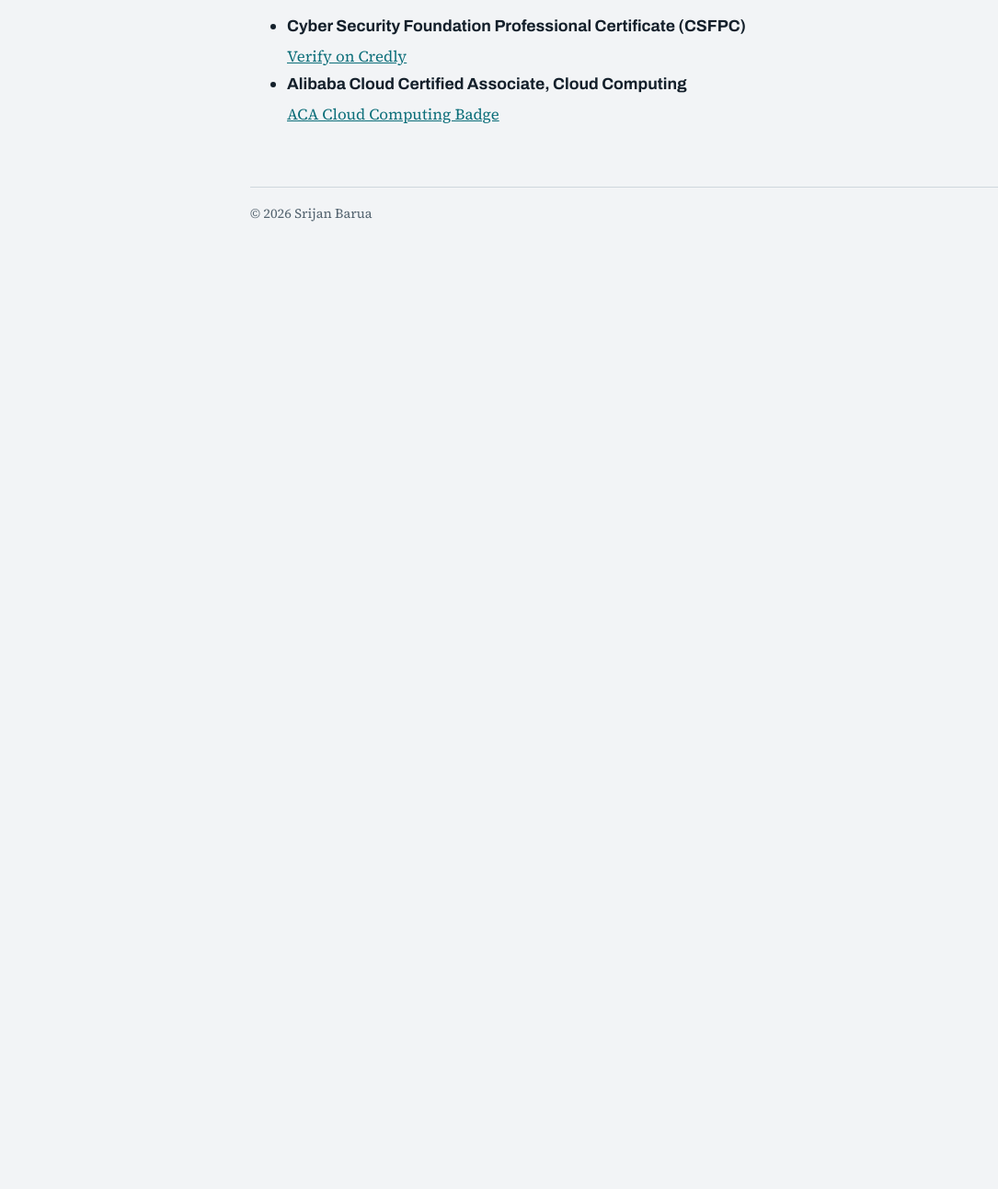
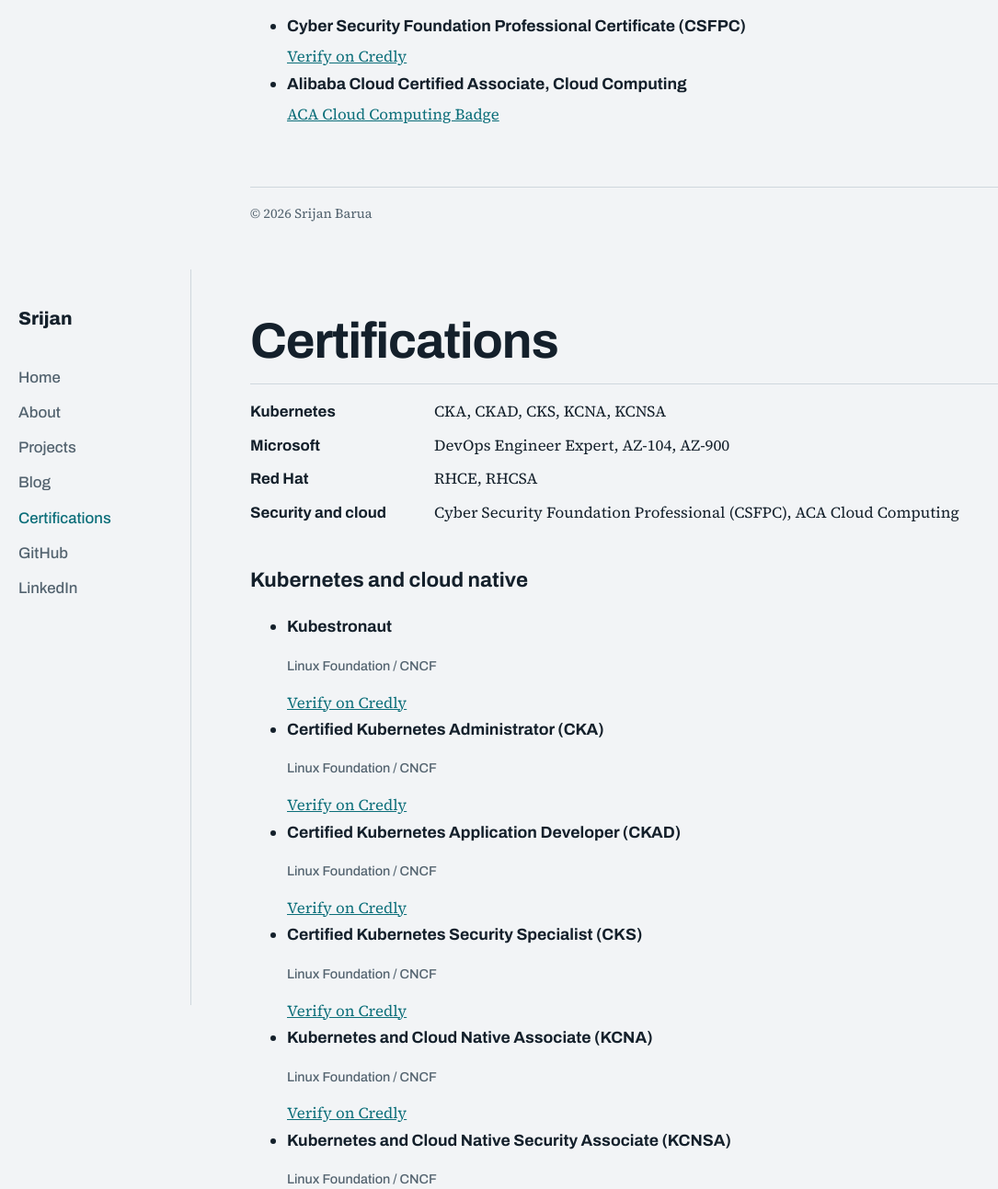
Before and after one commit to srijanb40/srijan-barua.github.io, a plain HTML site: page certifications.html in a window 1280 px wide. Shown: the part 1874-3167 px from the top of the page at 92% size, without its empty margins (0-1085 px from the left). Before the commit the page ends 2167 px from the top, so only its background shows below. Drawn offline with Linux system fonts and the light colour scheme.

Commit message:
Add portfolio blog navigation and article pages

```diff
--- a/certifications.html
+++ b/certifications.html
@@ -41,3 +41,46 @@
 <li class="cert"><h3>Alibaba Cloud Certified Associate, Cloud Computing</h3><a class="verify" href="https://xuecdn2.aliyunedu.net/img_b534ccb43c14ece6116c8f2a54babbb4.png" target="_blank" rel="noopener">ACA Cloud Computing Badge</a></div></li>
 </ul>
 <footer>© 2026 Srijan Barua</footer></main></body></html>
+<!DOCTYPE html>
+<html lang="en"><head><meta charset="UTF-8"><meta name="viewport" content="width=device-width, initial-scale=1">
+<title>Certifications | Srijan</title><meta name="description" content="Srijan: platform engineer focused on Kubernetes, GitOps, DevSecOps and observability.">
+<link rel="preconnect" href="https://fonts.googleapis.com"><link rel="preconnect" href="https://fonts.gstatic.com" crossorigin>
+<link href="https://fonts.googleapis.com/css2?family=Archivo:wght@500;700;800&family=Source+Serif+4:wght@400;600&display=swap" rel="stylesheet">
+<link rel="stylesheet" href="css/style.css"></head><body>
+<nav aria-label="Main"><a class="name" href="index.html">Srijan</a>
+<a href="index.html">Home</a><a href="about.html">About</a><a href="projects.html">Projects</a><a href="blog/index.html">Blog</a><a href="certifications.html" aria-current="page">Certifications</a>
+<a href="https://github.com/srijanb40">GitHub</a><a href="https://www.linkedin.com/in/srijanbarua/">LinkedIn</a></nav><main>
+<h1>Certifications</h1>
+<dl>
+<dt>Kubernetes</dt><dd>CKA, CKAD, CKS, KCNA, KCNSA</dd>
+<dt>Microsoft</dt><dd>DevOps Engineer Expert, AZ-104, AZ-900</dd>
+<dt>Red Hat</dt><dd>RHCE, RHCSA</dd>
+<dt>Security and cloud</dt><dd>Cyber Security Foundation Professional (CSFPC), ACA Cloud Computing</dd>
+</dl>
+
+<h2>Kubernetes and cloud native</h2>
+<ul class="certs">
+<li class="cert"><h3>Kubestronaut</h3><p class="meta">Linux Foundation / CNCF</p><a class="verify" href="https://www.credly.com/badges/cf92408f-b18c-43a7-9ee2-63186228292d/public_url" target="_blank" rel="noopener">Verify on Credly</a></div></li>
+<li class="cert"><h3>Certified Kubernetes Administrator (CKA)</h3><p class="meta">Linux Foundation / CNCF</p><a class="verify" href="https://www.credly.com/badges/4a30fce7-e565-4737-967a-24797c1f8418/public_url" target="_blank" rel="noopener">Verify on Credly</a></div></li>
+<li class="cert"><h3>Certified Kubernetes Application Developer (CKAD)</h3><p class="meta">Linux Foundation / CNCF</p><a class="verify" href="https://www.credly.com/badges/5b80137f-e5d7-4dbb-a678-45dcc6a5ad83/public_url" target="_blank" rel="noopener">Verify on Credly</a></div></li>
+<li class="cert"><h3>Certified Kubernetes Security Specialist (CKS)</h3><p class="meta">Linux Foundation / CNCF</p><a class="verify" href="https://www.credly.com/badges/28fd3dae-4f56-40b6-8e22-165505a3f5c1/public_url" target="_blank" rel="noopener">Verify on Credly</a></div></li>
+<li class="cert"><h3>Kubernetes and Cloud Native Associate (KCNA)</h3><p class="meta">Linux Foundation / CNCF</p><a class="verify" href="https://www.credly.com/badges/36356258-b0d2-48ec-9968-348809170e97/public_url" target="_blank" rel="noopener">Verify on Credly</a></div></li>
+<li class="cert"><h3>Kubernetes and Cloud Native Security Associate (KCNSA)</h3><p class="meta">Linux Foundation / CNCF</p><a class="verify" href="https://www.credly.com/badges/4c515392-ef6b-4901-bb95-d5f81c46b69c/public_url" target="_blank" rel="noopener">Verify on Credly</a></div></li>
+</ul>
+<h2>Microsoft</h2>
+<ul class="certs">
+<li class="cert"><h3>Microsoft Certified: DevOps Engineer Expert</h3><p class="meta">Microsoft</p><a class="verify" href="https://www.credly.com/badges/814beb11-0a21-4f2d-919a-6c779baead18?" target="_blank" rel="noopener">Verify on Credly</a></div></li>
+<li class="cert"><h3>Azure Administrator Associate</h3><p class="meta">Microsoft</p><a class="verify" href="https://www.credly.com/badges/23539647-3662-4cc7-b51d-d039186dfcd5" target="_blank" rel="noopener">Verify on Credly</a></div></li>
+<li class="cert"><h3>Azure Fundamentals</h3><p class="meta">Microsoft</p><a class="verify" href="https://www.credly.com/badges/185326ba-05f3-43de-9813-d6e7e5cc6f33" target="_blank" rel="noopener">Verify on Credly</a></div></li>
+</ul>
+<h2>Red Hat</h2>
+<ul class="certs">
+<li class="cert"><h3>Red Hat Certified Engineer (RHCE)</h3><p class="meta">Red Hat</p><a class="verify" href="https://www.credly.com/badges/PASTE-BADGE-ID-RHCE/public_url" target="_blank" rel="noopener">Verify on Credly</a></div></li>
+<li class="cert"><h3>Red Hat Certified System Administrator (RHCSA)</h3><p class="meta">Red Hat</p><a class="verify" href="https://www.credly.com/badges/PASTE-BADGE-ID-RHCSA/public_url" target="_blank" rel="noopener">Verify on Badge</a></div></li>
+</ul>
+<h2>Security and cloud</h2>
+<ul class="certs">
+<li class="cert"><h3>Cyber Security Foundation Professional Certificate (CSFPC)</h3><a class="verify" href="https://www.credly.com/badges/a551a3b0-07bc-458c-ab51-3ba0cbf7cd5b?" target="_blank" rel="noopener">Verify on Credly</a></div></li>
+<li class="cert"><h3>Alibaba Cloud Certified Associate, Cloud Computing</h3><a class="verify" href="https://xuecdn2.aliyunedu.net/img_b534ccb43c14ece6116c8f2a54babbb4.png" target="_blank" rel="noopener">ACA Cloud Computing Badge</a></div></li>
+</ul>
+<footer>© 2026 Srijan Barua</footer></main></body></html>
```
Also changed, not shown: _layouts/post.html (+1 -1 lines).
